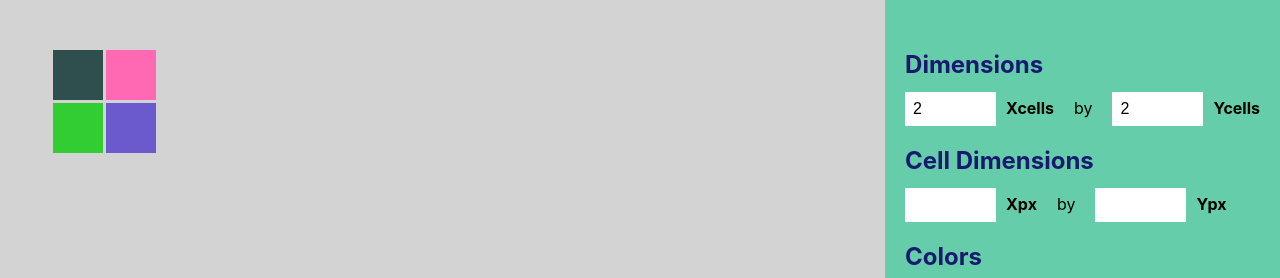
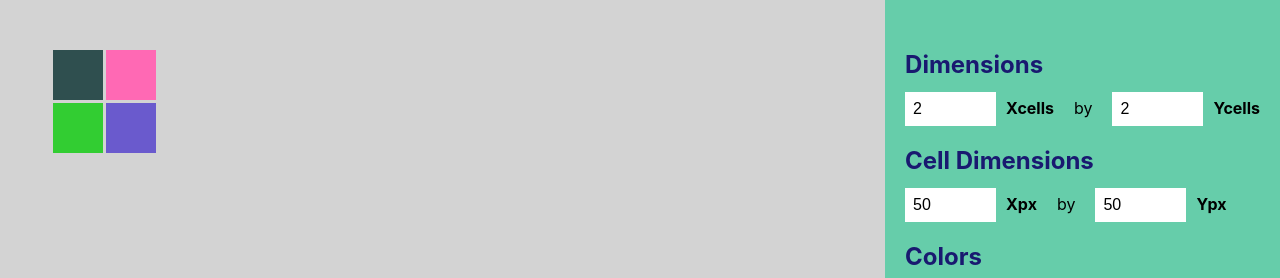
Before and after one commit to dorafc/QuiltGrid, a React (Create React App) app: page / in a window 1280 px wide. Shown: the top 278 px of the page. Built offline with nearby package versions, Linux system fonts and the light colour scheme.

Commit message:
record cell dimenions in state

```diff
--- a/src/components/Cell.js
+++ b/src/components/Cell.js
@@ -3,7 +3,7 @@ import './style/Cell.css';
 
 class Cell extends Component {
 	render(){
-		const colors = ['darkslategray', 'hotpink', 'limegreen', 'slateblue', 'teal']
+		const colors = ['darkslategray', 'hotpink', 'limegreen', 'slateblue', 'lightseagreen']
 	  return (
 	    <div
 	    	className="Cell"
--- a/src/components/DimensionsSelect.js
+++ b/src/components/DimensionsSelect.js
@@ -10,9 +10,9 @@ class DimensionsSelect extends Component {
 	      <div className="dimensions">
 		      <input
 		      	type="text"
-		      	value={this.props.cellCountX}
+		      	value={this.props.valX}
 		      	onChange={(e) => this.props.change(e)}
-		      	name = "cellCountX"
+		      	name = {this.props.nameX}
 		      />
 		      <label for="x-dimension"> X{this.props.units} </label>
 
@@ -20,9 +20,9 @@ class DimensionsSelect extends Component {
 
 		      <input
 		      	type="text"
-		      	value={this.props.cellCountY}
+		      	value={this.props.valY}
 		      	onChange={(e) => this.props.change(e)}
-		      	name = "cellCountY"
+		      	name = {this.props.nameY}
 		      />
 		      <label for="y-dimension"> Y{this.props.units} </label>
 	      </div>
--- a/src/components/QuiltGrid.js
+++ b/src/components/QuiltGrid.js
@@ -14,8 +14,11 @@ class QuiltGrid extends Component {
     	// X --> # of colummns, Y --> # of rows
     	cellCountX: 2,
     	cellCountY: 2,
+    	cellHeight: 50,
+    	cellWidth: 50
     };
-    this.updateCellCount = this.updateCellCount.bind(this);
+    this.updateGridDimensions = this.updateGridDimensions.bind(this);
+    this.updateCellDimensions = this.updateCellDimensions.bind(this);
   }
 
 	// click function for the color cell
@@ -45,7 +48,6 @@ class QuiltGrid extends Component {
 			this.renderRow(row, i)
   	)
 
-		console.log(gridColors)
 		return(
 			<div
       	className="grid"
@@ -68,11 +70,18 @@ class QuiltGrid extends Component {
 		)
 	}
 
-	// update state based on input
-	updateCellCount(event){
+	// update grid dimensions based on input
+	updateGridDimensions(event){
 		this.setState({
 			[event.target.name] : event.target.value
 		}, () => this.updateColorCounter())
+	}
+
+	// update cell dimensions based on inpuu
+	updateCellDimensions(event){
+		this.setState({
+			[event.target.name] : event.target.value
+		})
 	}
 
 	// update color counter to match values in set state
@@ -114,6 +123,7 @@ class QuiltGrid extends Component {
 	}
 
 
+	// RENDER METHOD
 	render(){
 
 		return (
@@ -126,13 +136,20 @@ class QuiltGrid extends Component {
 	      	<DimensionsSelect
 	      		label = {'Dimensions'}
 	      		units = {"cells"}
-	      		cellCountX = {this.state.cellCountX}
-	      		cellCountY = {this.state.cellCountY}
-	      		change = {(e) => this.updateCellCount(e)}
+	      		valX = {this.state.cellCountX}
+	      		valY = {this.state.cellCountY}
+	      		nameX = "cellCountX"
+	      		nameY = "cellCountY"
+	      		change = {(e) => this.updateGridDimensions(e)}
 	      	/>
 	      	<DimensionsSelect
 	      		label = {"Cell Dimensions"}
 	      		units = {"px"}
+	      		valX = {this.state.cellWidth}
+	      		valY = {this.state.cellHeight}
+	      		nameX = "cellWidth"
+	      		nameY = "cellHeight"
+	      		change = {(e) => this.updateCellDimensions(e)}
 	      	/>
 
 	      	<ColorList />
```
